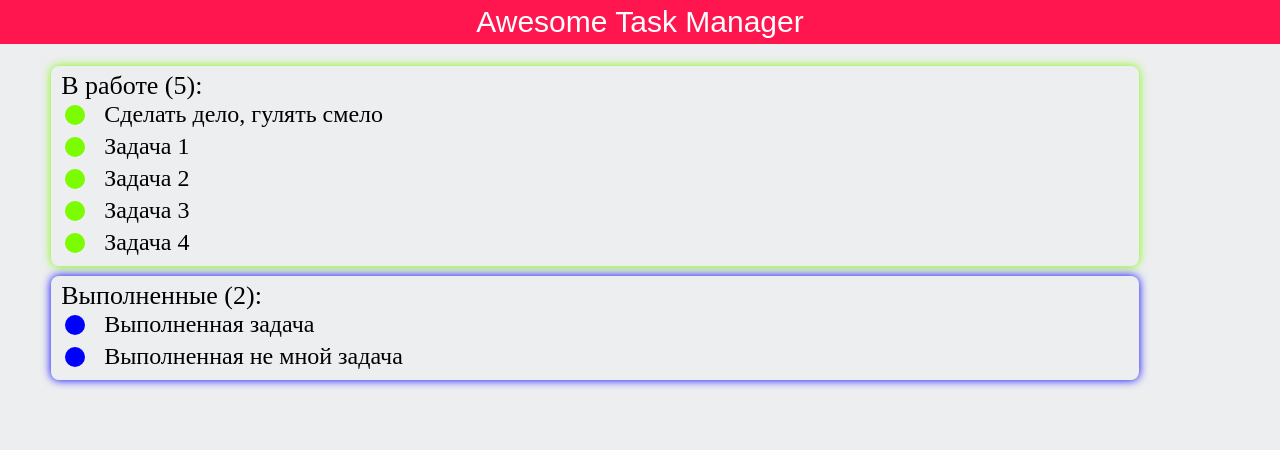
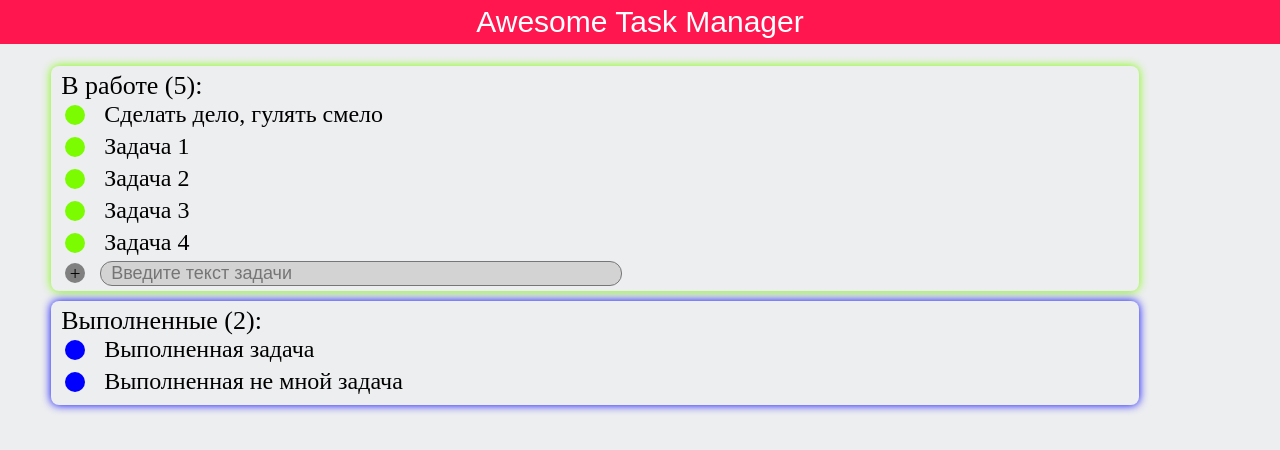
Before and after one commit to toxoxa/task-manager, an Angular app: page / in a window 1280 px wide. Shown: the top 450 px of the page. Built offline with nearby package versions, Linux system fonts and the light colour scheme.

Commit message:
Добавление новых задач

```diff
--- a/src/app/task/task.component.ts
+++ b/src/app/task/task.component.ts
@@ -12,9 +12,9 @@ export class TaskComponent {
 
   @Input() text: string;
   @Input() done: boolean;
-  @Input() id: number;
+  @Input() id: string;
 
-  @Output() Clicked = new EventEmitter<number>();
+  @Output() Clicked = new EventEmitter<string>();
 
   onClick() {
     if (this.done) {
--- a/src/app/taskboard/taskboard.component.css
+++ b/src/app/taskboard/taskboard.component.css
@@ -23,3 +23,37 @@
 .taskboard__done:hover {
   box-shadow: 0 0 10px darkblue;
 }
+.taskboard__add_task {
+  display: flex;
+}
+.tm__add_button_plus {
+  margin: 2px 15px 0 4px;
+  width: 20px;
+  height: 20px;
+  background: gray;
+  border-radius: 10px;
+  text-align: center;
+  font-size: 19px;
+  cursor: pointer;
+}
+.tm__add_button_plus:hover {
+  box-shadow: 0 0 10px black;
+}
+.tm__add_button_input {
+  width: 500px;
+  height: 21px;
+  font-size: 18px;
+  background: lightgray;
+  border-radius: 12px;
+  padding: 1px 10px;
+  outline:none;
+  resize: none;
+  font-family: sans-serif;
+}
+.tm__add_button_input:hover {
+  box-shadow: 0 0 2px gray;
+}
+.tm__add_button_input:focus {
+  background: #eae1e1;
+  box-shadow: 0 0 2px gray;
+}
--- a/src/app/taskboard/taskboard.component.html
+++ b/src/app/taskboard/taskboard.component.html
@@ -12,6 +12,10 @@
           </app-task>
         </div>
       </ng-template>
+    </div>
+    <div [ngClass]="['taskboard__add_task']">
+      <div [ngClass]="['tm__add_button_plus']" (click)="onAddTask(taskBody.value); taskBody.value=''">+</div>
+      <textarea [ngClass]="['tm__add_button_input']" #taskBody placeholder="Введите текст задачи"></textarea>
     </div>
   </div>
   <div [ngClass]="'taskboard__done'">
--- a/src/app/taskboard/taskboard.component.ts
+++ b/src/app/taskboard/taskboard.component.ts
@@ -14,27 +14,27 @@ export class TaskboardComponent {
       {
         text: 'Сделать дело, гулять смело',
         done: false,
-        id: 1
+        id: '1'
       },
       {
         text: 'Задача 1',
         done: false,
-        id: 2
+        id: '2'
       },
       {
         text: 'Задача 2',
         done: false,
-        id: 3
+        id: '3'
       },
       {
         text: 'Задача 3',
         done: false,
-        id: 4
+        id: '4'
       },
       {
         text: 'Задача 4',
         done: false,
-        id: 5
+        id: '5'
       }
     ];
 
@@ -42,12 +42,12 @@ export class TaskboardComponent {
       {
         text: 'Выполненная задача',
         done: true,
-        id: 13
+        id: '13'
       },
       {
         text: 'Выполненная не мной задача',
         done: true,
-        id: 14
+        id: '14'
       }
     ];
   }
@@ -62,4 +62,21 @@ export class TaskboardComponent {
     job.done = true;
     this.jobsDone.push(job);
   }
+
+  onAddTask(text) {
+    function guid() {
+      function s4() {
+        return Math.floor((1 + Math.random()) * 0x10000)
+          .toString(16)
+          .substring(1);
+      }
+      return s4() + s4() + '-' + s4() + '-' + s4() + '-' + s4() + '-' + s4() + s4() + s4();
+    }
+
+    this.jobsInWork.push({
+      text,
+      done: false,
+      id: guid()
+    });
+  }
 }
--- a/src/styles.css
+++ b/src/styles.css
@@ -4,3 +4,6 @@ body {
   margin: 0 !important;
   padding-top: 46px;
 }
+.tm-hidden {
+  display: none;
+}
```
